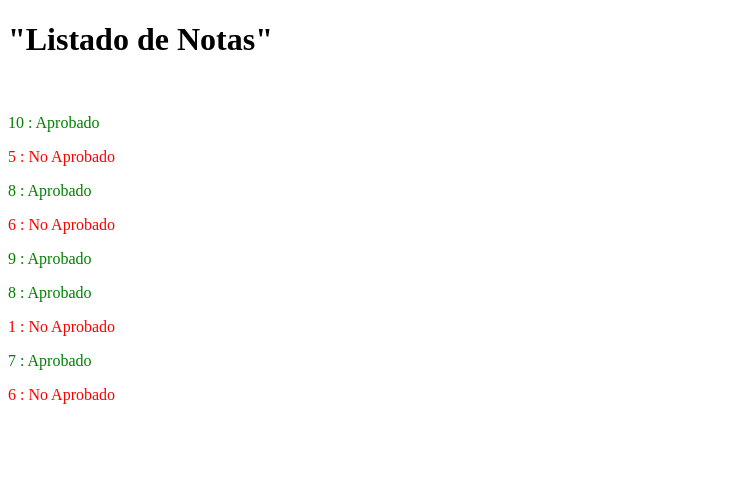
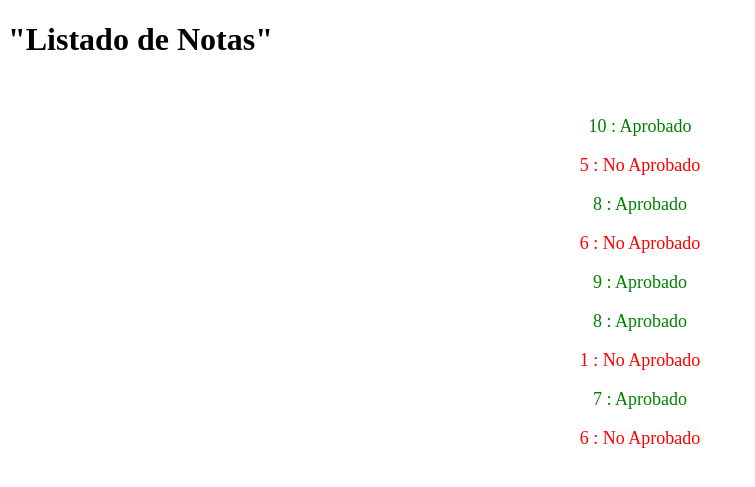
Before and after one commit to guillermocostamagna/python-django, a Django app: page /ver_notas/ in a window 1280 px wide. Shown: the top 487 px of the page, without its empty margins (0-755 px from the left). Run offline with Django 5.2, Linux system fonts and the light colour scheme.

Commit message:
For con lista

```diff
--- a/src/principal/templates/principal/notas.html
+++ b/src/principal/templates/principal/notas.html
@@ -8,6 +8,7 @@
 <body>
     <h1>"Listado de Notas"</h1>
     <br/>
+    <div style="color: aquamarine; font-size: large; text-align: center;">
         {% for nota in notas %}
             {% if nota > 6 %}
                 <p style="color: green;">{{nota}} : Aprobado</p>
@@ -15,5 +16,6 @@
                 <p style="color: red;">{{nota}} : No Aprobado</p>
             {% endif %}
         {% endfor %}
+    </div>
 </body>
 </html>
```
Lines whose indentation alone changed are shown as unchanged.
